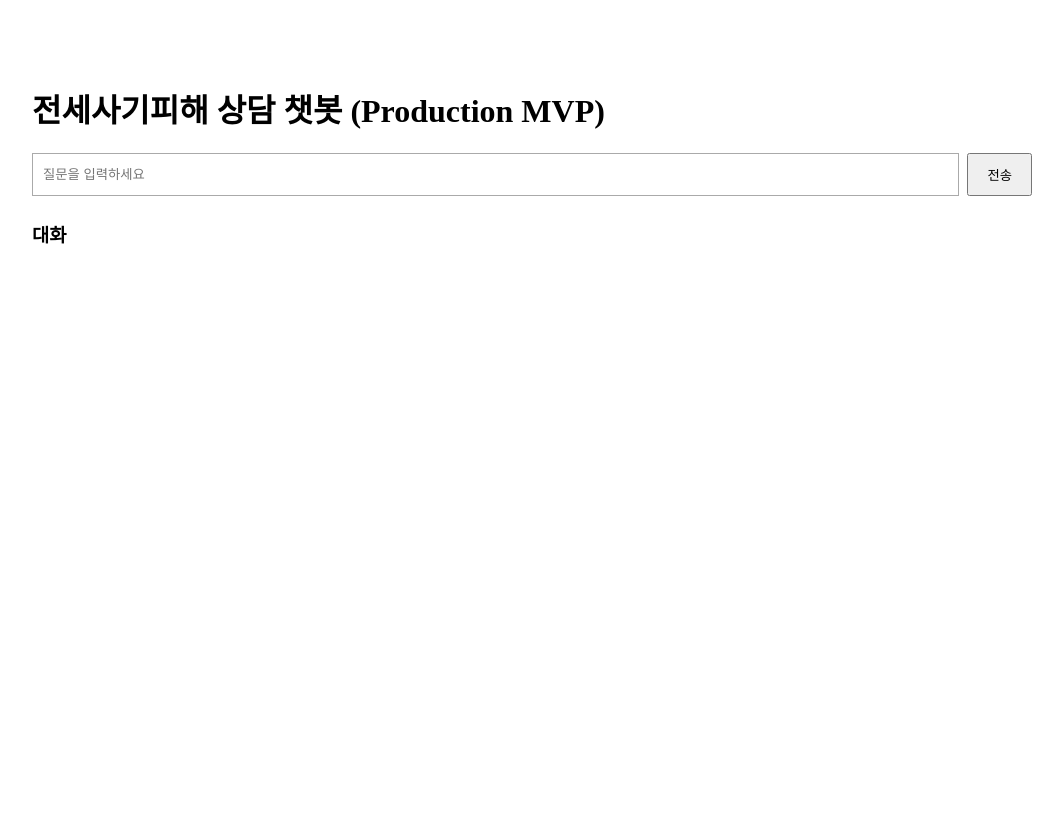
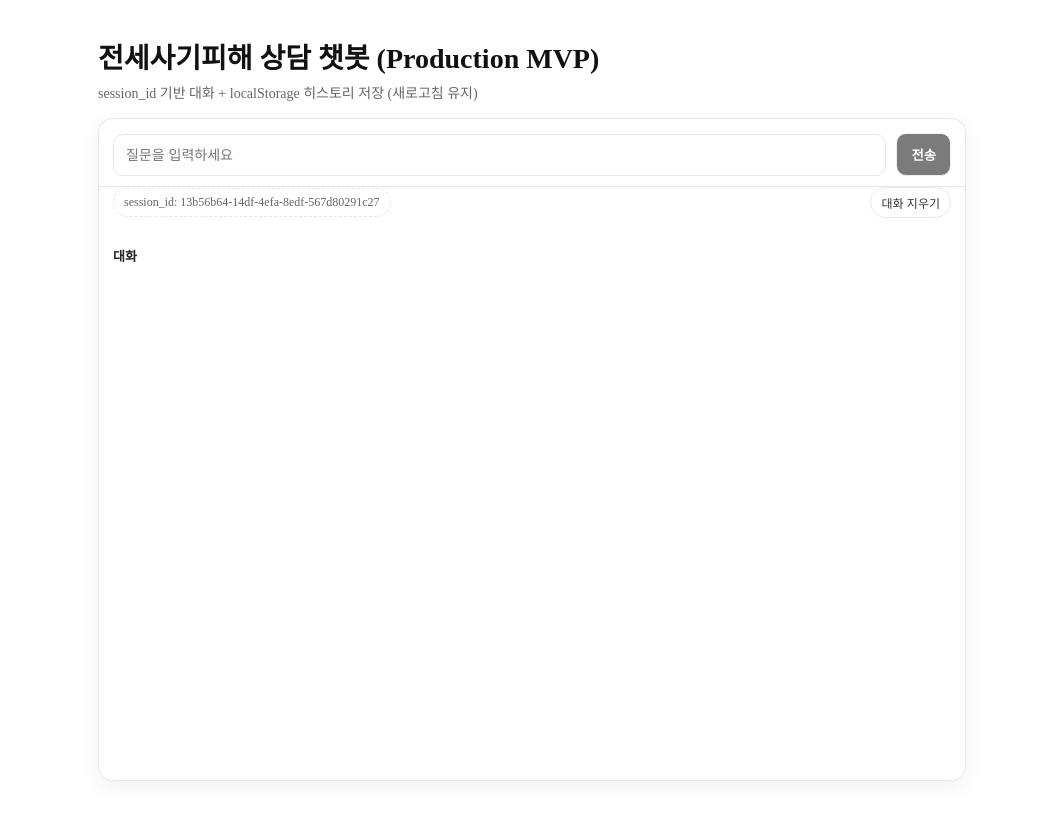
Before and after one commit to youneedpython/chatbot-law-production, a React app in the folder frontend/: page /chat/13b56b64-14df-4efa-8edf-567d80291c27 in a window 1280 px wide. Shown: the top 820 px of the page, without its empty margins (108-1171 px from the left). Built offline with nearby package versions, Linux system fonts and the light colour scheme; the HTML template or start-up script is replaced by a standard one.

Commit message:
feat(ui): persist chat history with session-based UI improvements

```diff
--- /dev/null
+++ b/frontend/src/App.css
@@ -0,0 +1,183 @@
+:root{
+  --bg: #ffffff;
+  --panel: #ffffff;
+  --border: #e7e7e7;
+  --muted: #666;
+  --text: #111;
+  --user: #e9f0ff;
+  --assistant: #f6f7f9;
+  --shadow: 0 6px 20px rgba(0,0,0,0.06);
+}
+
+* { box-sizing: border-box; }
+
+.page {
+  min-height: 100vh;
+  background: var(--bg);
+  color: var(--text);
+}
+
+.container {
+  max-width: 900px;
+  margin: 0 auto;
+  padding: 28px 16px 40px;
+}
+
+.header {
+  margin-bottom: 16px;
+}
+.title {
+  font-size: 28px;
+  font-weight: 800;
+  margin: 0 0 6px;
+}
+.subtitle {
+  color: var(--muted);
+  margin: 0;
+  font-size: 14px;
+}
+
+.chatWrap {
+  border: 1px solid var(--border);
+  border-radius: 14px;
+  background: var(--panel);
+  box-shadow: var(--shadow);
+  overflow: hidden;
+}
+
+.chatTop {
+  padding: 14px 14px 10px;
+  border-bottom: 1px solid var(--border);
+  display: flex;
+  gap: 10px;
+  align-items: center;
+}
+
+.input {
+  flex: 1;
+  padding: 12px 12px;
+  border: 1px solid var(--border);
+  border-radius: 10px;
+  outline: none;
+  font-size: 14px;
+}
+.input:focus {
+  border-color: #b9c7ff;
+}
+
+.sendBtn {
+  padding: 11px 14px;
+  border: 1px solid var(--border);
+  border-radius: 10px;
+  background: #111;
+  color: #fff;
+  cursor: pointer;
+  font-weight: 700;
+}
+.sendBtn:disabled {
+  opacity: 0.55;
+  cursor: not-allowed;
+}
+
+.metaRow {
+  padding: 0 14px 12px;
+  display: flex;
+  justify-content: space-between;
+  gap: 10px;
+  align-items: center;
+}
+.sessionChip {
+  font-size: 12px;
+  color: var(--muted);
+  border: 1px dashed var(--border);
+  padding: 6px 10px;
+  border-radius: 999px;
+}
+.clearBtn {
+  font-size: 12px;
+  border: 1px solid var(--border);
+  background: #fff;
+  color: #333;
+  border-radius: 999px;
+  padding: 6px 10px;
+  cursor: pointer;
+}
+.clearBtn:hover { background: #fafafa; }
+
+.chatBody {
+  padding: 16px 14px;
+  height: calc(100vh - 250px);
+  min-height: 420px;
+  overflow: auto;
+}
+
+.sectionLabel {
+  font-size: 13px;
+  font-weight: 800;
+  margin: 0 0 10px;
+  color: #222;
+}
+
+.msgRow {
+  display: flex;
+  margin: 10px 0;
+}
+.msgRow.user { justify-content: flex-end; }
+.msgRow.assistant { justify-content: flex-start; }
+
+.bubble {
+  max-width: min(680px, 92%);
+  padding: 12px 12px;
+  border-radius: 14px;
+  border: 1px solid var(--border);
+  white-space: pre-wrap;
+  line-height: 1.45;
+  font-size: 14px;
+}
+.bubble.user {
+  background: var(--user);
+  border-top-right-radius: 6px;
+}
+.bubble.assistant {
+  background: var(--assistant);
+  border-top-left-radius: 6px;
+}
+
+.bubbleHeader {
+  font-size: 12px;
+  font-weight: 800;
+  color: #333;
+  margin-bottom: 6px;
+  opacity: 0.9;
+}
+
+.errorBar {
+  margin: 0 14px 14px;
+  padding: 10px 12px;
+  border-radius: 10px;
+  border: 1px solid #ffd2d2;
+  background: #fff2f2;
+  color: #9b1c1c;
+  font-size: 13px;
+}
+
+.typingDots {
+  display: inline-flex;
+  gap: 6px;
+  align-items: center;
+}
+.typingDots span {
+  width: 6px;
+  height: 6px;
+  background: #555;
+  border-radius: 50%;
+  display: inline-block;
+  animation: bounce 1s infinite ease-in-out;
+}
+.typingDots span:nth-child(2) { animation-delay: 0.12s; }
+.typingDots span:nth-child(3) { animation-delay: 0.24s; }
+
+@keyframes bounce {
+  0%, 80%, 100% { transform: translateY(0); opacity: .5; }
+  40% { transform: translateY(-4px); opacity: 1; }
+}
--- a/frontend/src/App.jsx
+++ b/frontend/src/App.jsx
@@ -1,189 +1,206 @@
 /***************************************************************
-** Frontend App Component
-** 입력 -> 전송 -> 백엔드 호출 -> 답변 표시
-****************************************************************/
-import { useEffect, useMemo, useState } from "react";
-import { useParams, useNavigate } from "react-router-dom";
+ * App.jsx
+ * - React(Chat UI) + FastAPI(/chat, /chat/{session_id}) MVP
+ * - session_id는 URL path(/chat/:session_id)에 노출
+ * - 대화 내역은 localStorage(chat_history_{sessionId})에 저장/복구
+ * - 말풍선 UI, 자동 스크롤, 로딩/에러 UX 포함
+ ***************************************************************/
+import { useEffect, useMemo, useRef, useState } from "react";
+import { useNavigate, useParams } from "react-router-dom";
+import "./App.css";
 
+function safeJsonParse(value, fallback) {
+  try {
+    if (!value) return fallback;
+    return JSON.parse(value);
+  } catch {
+    return fallback;
+  }
+}
 
-function getSessionIdFrmPath() {
-  const parts = window.location.pathname.split("/").filter(Boolean);
-
-  // /chat/:session_id 형태인지 확인
-  if (parts[0] === 'chat' && parts[1])
-    return parts[1];
-  return null;
+function ensureSessionId(current) {
+  if (current) return current;
+  // 브라우저 지원 시 UUID 생성
+  if (crypto?.randomUUID) return crypto.randomUUID();
+  // fallback
+  return String(Date.now());
 }
 
 export default function App() {
-  const { session_id } = useParams();
   const navigate = useNavigate();
+  const { session_id: routeSessionId } = useParams();
 
-  // [상태 변수] message (사용자 입력), answer (챗봇 답변)
-  const [message, setMessage] = useState("");
-  const [history, setHistory] = useState([]); // 누적 대화
+  const [sessionId, setSessionId] = useState("");
+  const [input, setInput] = useState("");
+  const [history, setHistory] = useState([]); // [{role:'user'|'assistant', content:'...'}]
   const [loading, setLoading] = useState(false);
+  const [errorMsg, setErrorMsg] = useState("");
 
-  const [sessionId, setSessionId] = useState(session_id ?? null);
+  const bottomRef = useRef(null);
 
-  // 최초 진입
-  // 처음 접속 시, URL 경로에서 session_id 설정
-  useEffect(() => {
-    if (!sessionId) {
-      const newId = crypto.randomUUID();
-      setSessionId(newId);
-      navigate(`/chat/${newId}`, { replace: true });
-    }
-  }, [sessionId, navigate]);
-
-  // sessionId 변경 시, URL 보정
-  // 이미 sessionId가 설정된 상태라면, 그 sessionId를 URL에 반영
-  useEffect(() => {
-    if (!sessionId)
-      return;
-
-    const newPath = `/chat/${sessionId}`;
-    if (window.location.pathname !== newPath){
-      window.history.replaceState(null, '', newPath);
-    }
+  const storageKey = useMemo(() => {
+    if (!sessionId) return "";
+    return `chat_history_${sessionId}`;
   }, [sessionId]);
 
-  // sessionId 기준으로 localStorage에서 이전 대화 불러오기
+  // 1) 최초 진입: URL의 session_id가 있으면 그걸 사용, 없으면 새로 생성해서 URL에 반영
   useEffect(() => {
-    if (!sessionId)
-      return;
+    const sid = ensureSessionId(routeSessionId);
+    setSessionId(sid);
 
-    const key = `chat_history_${sessionId}`;
-    const savedHistory = localStorage.getItem(key);
+    // URL이 /chat/:sid 형태가 아니면 교정 (replace)
+    if (routeSessionId !== sid) {
+      navigate(`/chat/${sid}`, { replace: true });
+    }
+  }, [routeSessionId, navigate]);
 
-    if (savedHistory) {
-      try {
-        const parsed = JSON.parse(savedHistory);
-        if (Array.isArray(parsed))
-          setHistory(parsed);
-        else
-          setHistory([]);
-      } catch (e) {
-        console.error('Failed to parse saved history', e);
-        setHistory([]);
-      }
-    } else {
-      setHistory([]);  // 처음 접속 시, 빈 배열로 초기화
-    }
-  }, [sessionId]);
+  // 2) sessionId 확정되면: localStorage에서 히스토리 복구
+  useEffect(() => {
+    if (!storageKey) return;
+    const saved = safeJsonParse(localStorage.getItem(storageKey), []);
+    setHistory(Array.isArray(saved) ? saved : []);
+  }, [storageKey]);
 
-  // history 변경될 때 마다 localStorage에 저장
+  // 3) history 변경 시: localStorage에 저장 + 자동 스크롤
   useEffect(() => {
-    if (!sessionId)
-      return;
+    if (!storageKey) return;
+    localStorage.setItem(storageKey, JSON.stringify(history));
 
-    const key = `chat_history_${sessionId}`;
-    localStorage.setItem(key, JSON.stringify(history));
-  }, [history, sessionId]);
+    // 새 메시지 추가될 때 아래로 이동
+    bottomRef.current?.scrollIntoView({ behavior: "smooth" });
+  }, [history, storageKey]);
 
-  // API URL: vite proxy 사용 중이면 /api로 호출
-  const apiBase = useMemo(() => '/api', []);
+  async function send() {
+    const message = input.trim();
+    if (!message || !sessionId || loading) return;
 
-  // [전송 버튼] 챗봇에 메시지를 보내고 답변을 받는 함수
-  async function onSend(e){
-    e.preventDefault();
-    const userText = message.trim();
-
-    if(!userText || loading)
-      return;
-
-    setMessage('');
+    setErrorMsg("");
     setLoading(true);
 
-    // 1) user 메시지 추가
-    setHistory((prev) => [...prev, {role: 'user', content: userText}]);
-
-    // 2) assistant placeholder 추가 (나중에 교체)
-    const placeholderId = crypto.randomUUID();
-    setHistory((prev) => [
-      ...prev,
-      {role: 'assistant', content: '답변 생성 중...', id: placeholderId},
-    ]);
+    // UI에 먼저 user 메시지 반영
+    setHistory((prev) => [...prev, { role: "user", content: message }]);
+    setInput("");
 
     try {
-      // path param 방식: /chat/{session_id}
-      const url = sessionId ? `${apiBase}/chat/${sessionId}` : `${apiBase}/chat`;
-
-      const res = await fetch(url, {
-        method: 'POST',
-        headers: {'Content-Type': 'application/json'},
-        // session_id는 body에서 받도록 해두면 더 안전 (Backend가 허용한다면)
-        body: JSON.stringify({message: userText, session_id: sessionId}),
+      // ✅ 백엔드가 /chat/{session_id}를 받도록 맞춘 형태
+      // (vite proxy 기준: /api -> http://localhost:8000 로 proxy)
+      const res = await fetch(`/api/chat/${sessionId}`, {
+        method: "POST",
+        headers: { "Content-Type": "application/json" },
+        body: JSON.stringify({ message }),
       });
 
-      if (!res.ok)
-        throw new Error(`HTTP ${res.status}`);
+      if (!res.ok) {
+        const text = await res.text().catch(() => "");
+        throw new Error(`HTTP ${res.status} ${res.statusText} ${text}`);
+      }
 
       const data = await res.json();
+      const answer = data?.answer ?? "";
+      const returnedSessionId = data?.session_id ?? sessionId;
 
-      // sessionId가 없었으면 새로 설정
-      if (data?.session_id && !sessionId) {
-        setSessionId(data.session_id);
+      // session_id가 바뀌는 설계라면 URL도 교정 가능 (현재는 고정이라 보통 동일)
+      if (returnedSessionId && returnedSessionId !== sessionId) {
+        setSessionId(returnedSessionId);
+        navigate(`/chat/${returnedSessionId}`, { replace: true });
       }
 
-      // 3) placeholder를 실제 답변으로 교체
-      setHistory((prev) =>
-        prev.map((m) =>
-          m.id === placeholderId
-            ? {...m, content: data.answer || '답변이 없습니다.'}
-            : m
-        )
+      setHistory((prev) => [...prev, { role: "assistant", content: answer }]);
+    } catch (e) {
+      setErrorMsg(
+        "답변 생성에 실패했어요. 잠시 후 다시 시도해 주세요. (백엔드 실행/키 설정 확인)"
       );
-    } catch (error) {
-      setHistory((prev) =>
-        prev.map((m) =>
-          m.id === placeholderId
-            ? { ...m, content: "서버 요청에 실패했습니다. 잠시 후 다시 시도해주세요." }
-            : m
-        )
-      );
-      console.error(error);
+      // 실패해도 UX상 “assistant 실패 메시지”를 대화로 남기고 싶으면 아래 주석 해제
+      // setHistory((prev) => [...prev, { role: "assistant", content: "⚠️ 답변 생성 실패" }]);
+      console.error(e);
     } finally {
       setLoading(false);
     }
   }
 
-  // UI 렌더링
+  function onKeyDown(e) {
+    // Enter로 전송, Shift+Enter는 줄바꿈(원하면 textarea로 바꿀 수 있음)
+    if (e.key === "Enter" && !e.shiftKey) {
+      e.preventDefault();
+      send();
+    }
+  }
+
+  function clearChat() {
+    if (!storageKey) return;
+    localStorage.removeItem(storageKey);
+    setHistory([]);
+    setErrorMsg("");
+  }
+
   return (
-      <div style={{ maxWidth: 1000, margin: "40px auto", padding: 24 }}>
-        <h1>전세사기피해 상담 챗봇 (Production MVP)</h1>
+    <div className="page">
+      <div className="container">
+        <div className="header">
+          <h1 className="title">전세사기피해 상담 챗봇 (Production MVP)</h1>
+          <p className="subtitle">
+            session_id 기반 대화 + localStorage 히스토리 저장 (새로고침 유지)
+          </p>
+        </div>
 
-        <form onSubmit={onSend} style={{ display: "flex", gap: 8, marginTop: 16 }}>
+        <div className="chatWrap">
+          <div className="chatTop">
             <input
-            value={message}
-            onChange={(e) => setMessage(e.target.value)}
+              className="input"
+              value={input}
               placeholder="질문을 입력하세요"
-            style={{ flex: 1, padding: 10, border: "1px solid #aaa" }}
+              onChange={(e) => setInput(e.target.value)}
+              onKeyDown={onKeyDown}
+              disabled={loading}
             />
-          <button type="submit" disabled={loading} style={{ padding: "10px 18px" }}>
+            <button className="sendBtn" onClick={send} disabled={loading || !input.trim()}>
               전송
             </button>
-        </form>
+          </div>
 
-        <div style={{ marginTop: 24 }}>
-          <h3>대화</h3>
+          <div className="metaRow">
+            <div className="sessionChip">session_id: {sessionId || "-"}</div>
+            <button className="clearBtn" onClick={clearChat}>
+              대화 지우기
+            </button>
+          </div>
 
-          <div style={{ display: "flex", flexDirection: "column", gap: 10 }}>
-            {history.map((m, idx) => (
-              <div
-                key={m.id ?? idx}
-                style={{
-                  whiteSpace: "pre-wrap",
-                  padding: 12,
-                  borderRadius: 8,
-                  border: "1px solid #eee",
-                  background: m.role === "user" ? "#f7f7ff" : "#ffffff",
-                }}
-              >
-                <b>{m.role === "user" ? "나" : "챗봇"}</b>
-                <div style={{ marginTop: 6 }}>{m.content}</div>
+          {errorMsg && <div className="errorBar">{errorMsg}</div>}
+
+          <div className="chatBody">
+            <div className="sectionLabel">대화</div>
+
+            {history.map((m, idx) => {
+              const who = m.role === "user" ? "나" : "챗봇";
+              const rowClass = m.role === "user" ? "msgRow user" : "msgRow assistant";
+              const bubbleClass =
+                m.role === "user" ? "bubble user" : "bubble assistant";
+
+              return (
+                <div className={rowClass} key={`${m.role}-${idx}`}>
+                  <div className={bubbleClass}>
+                    <div className="bubbleHeader">{who}</div>
+                    {m.content}
                   </div>
-            ))}
+                </div>
+              );
+            })}
+
+            {loading && (
+              <div className="msgRow assistant">
+                <div className="bubble assistant">
+                  <div className="bubbleHeader">챗봇</div>
+                  <span className="typingDots" aria-label="typing">
+                    <span />
+                    <span />
+                    <span />
+                  </span>
+                </div>
+              </div>
+            )}
+
+            <div ref={bottomRef} />
+          </div>
         </div>
       </div>
     </div>
```
Lines whose indentation alone changed are shown as unchanged.
